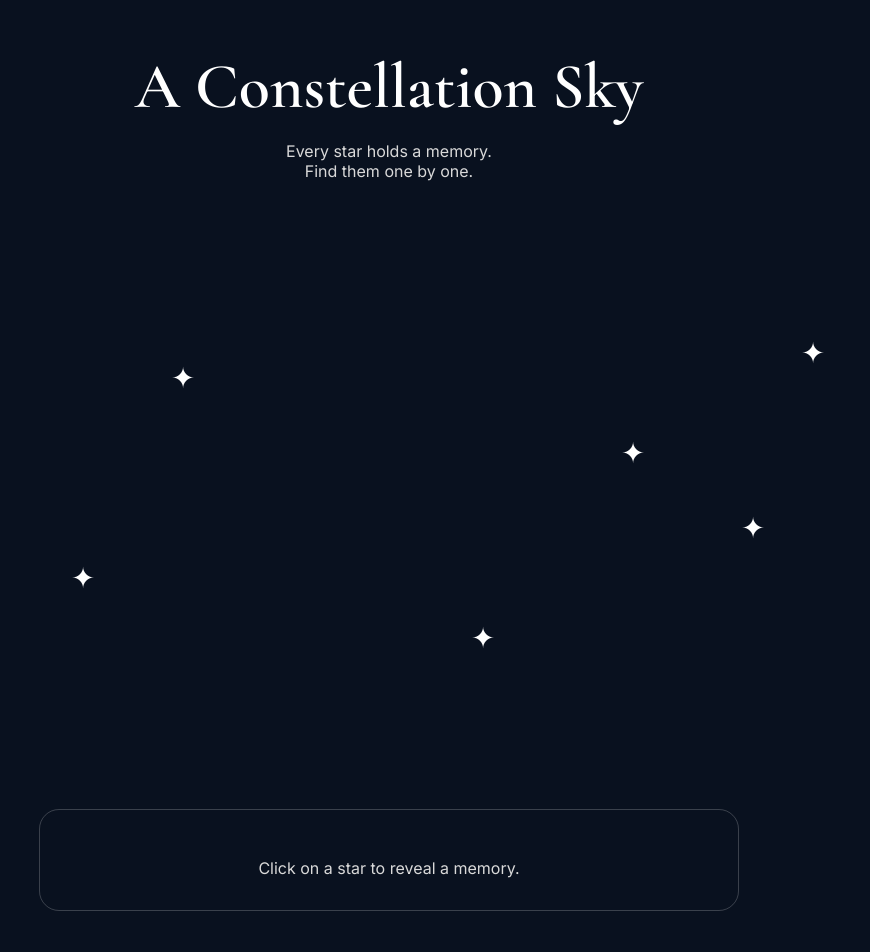
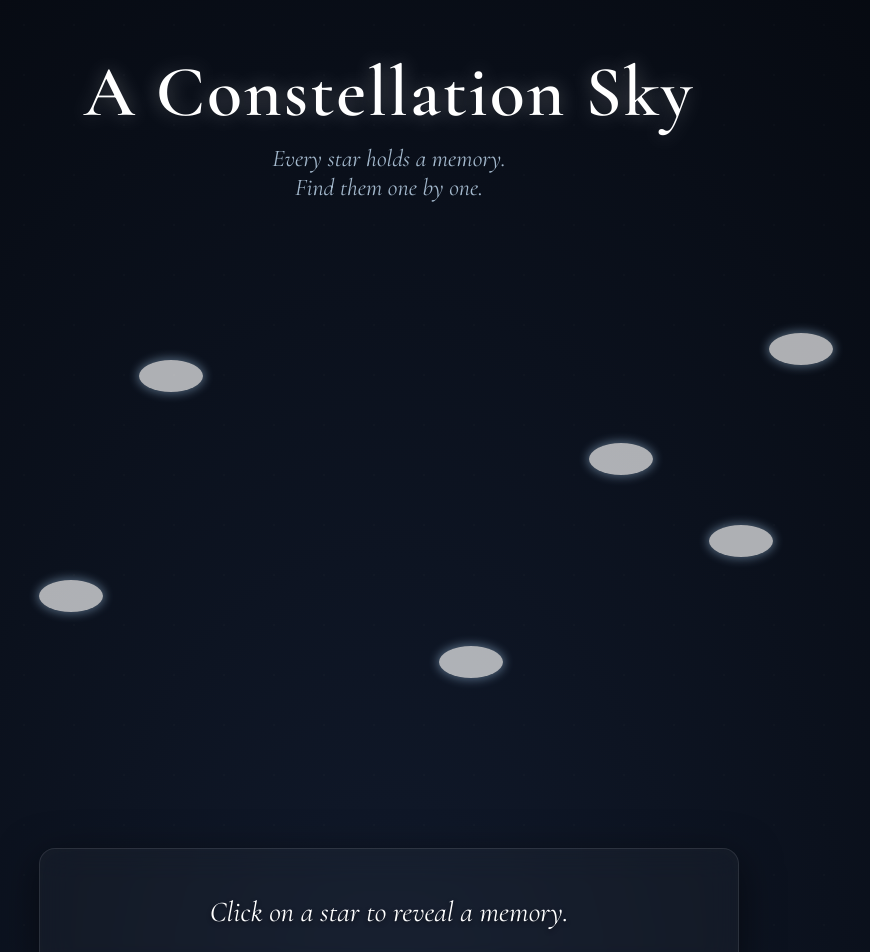
Before and after one commit to UttaraPraveen/For-Rosie, a React (Vite) app: page /constellation in a window 1280 px wide. Shown: the top 952 px of the page, without its empty margins (251-1121 px from the left). Built offline with nearby package versions, Linux system fonts and the light colour scheme.

Commit message:
constellation ui update

```diff
--- a/src/components/Intro.tsx
+++ b/src/components/Intro.tsx
@@ -1,21 +1,21 @@
-import { motion } from "framer-motion";
+import { motion, type Variants } from "framer-motion";
 
 import Sparkles from "./Sparkles";
 import "../styles/magic.css";
 import "../styles/intro.css";
 
-const container = {
+const container: Variants = {
   hidden: {},
   show: { transition: { staggerChildren: 0.18 } },
 };
 
-const line = {
+const line: Variants = {
   hidden: { opacity: 0, y: 24, filter: "blur(6px)" },
   show: {
     opacity: 1,
     y: 0,
     filter: "blur(0px)",
-    transition: { duration: 0.7, ease: [0.22, 1, 0.36, 1] },
+    transition: { duration: 0.7, ease: [0.22, 1, 0.36, 1] as const },
   },
 };
 
--- a/src/pages/Constellation.tsx
+++ b/src/pages/Constellation.tsx
@@ -1,37 +1,100 @@
-import { useState } from "react";
-
-import Star from "../components/Star";
-import { stars } from "../data/constellation";
-
+import { useState, useEffect, useRef } from "react";
+import { stars, Star as StarType } from "../data/constellation";
 import "../styles/constellation.css";
 
+// 1. Inlined and renamed to MemoryStar to avoid conflicts with your existing Star.tsx
+type MemoryStarProps = {
+  star: StarType;
+  onClick: () => void;
+  mousePos: { x: number; y: number };
+};
+
+const MemoryStar = ({ star, onClick, mousePos }: MemoryStarProps) => {
+  const starRef = useRef<HTMLButtonElement>(null);
+  const [scale, setScale] = useState(1);
+  const [glow, setGlow] = useState(0);
+
+  useEffect(() => {
+    if (starRef.current) {
+      // Calculate star's exact position on the screen
+      const rect = starRef.current.getBoundingClientRect();
+      const starX = rect.left + rect.width / 2;
+      const starY = rect.top + rect.height / 2;
+
+      // Measure distance to the mouse pointer
+      const distance = Math.hypot(mousePos.x - starX, mousePos.y - starY);
+      const maxDist = 200; // Activation radius in pixels
+
+      if (distance < maxDist) {
+        const intensity = 1 - distance / maxDist;
+        setScale(1 + intensity * 1.8);
+        setGlow(intensity);
+      } else {
+        setScale(1);
+        setGlow(0);
+      }
+    }
+  }, [mousePos]);
+
+  return (
+    <button
+      ref={starRef}
+      className="memory-star"
+      style={{
+        top: star.top,
+        left: star.left,
+        transform: `scale(${scale})`,
+        boxShadow: `0 0 ${10 + glow * 40}px ${2 + glow * 15}px rgba(180, 220, 255, ${0.4 + glow * 0.6})`,
+        backgroundColor: `rgba(255, 255, 255, ${0.7 + glow * 0.3})`,
+      }}
+      onClick={onClick}
+    />
+  );
+};
+
+// 2. The main page component
 function Constellation() {
   const [selectedMessage, setSelectedMessage] = useState(
     "Click on a star to reveal a memory."
   );
+  const [mousePos, setMousePos] = useState({ x: 0, y: 0 });
+
+  useEffect(() => {
+    const handleMouseMove = (e: MouseEvent) => {
+      setMousePos({ x: e.clientX, y: e.clientY });
+    };
+
+    window.addEventListener("mousemove", handleMouseMove);
+    return () => window.removeEventListener("mousemove", handleMouseMove);
+  }, []);
 
   return (
     <main className="constellation-page">
-      <h1>A Constellation Sky</h1>
+      <div className="space-dust"></div>
 
-      <p>
-        Every star holds a memory.
-        <br />
-        Find them one by one.
-      </p>
+      <header className="header-content">
+        <h1>A Constellation Sky</h1>
+        <p>
+          Every star holds a memory.
+          <br />
+          Find them one by one.
+        </p>
+      </header>
 
       <div className="sky">
         {stars.map((star) => (
-          <Star
+          <MemoryStar
             key={star.id}
             star={star}
+            mousePos={mousePos}
             onClick={() => setSelectedMessage(star.message)}
           />
         ))}
       </div>
 
       <div className="message-box">
-        <p>{selectedMessage}</p>
+        {/* The key prop re-triggers the fade-in animation on text change */}
+        <p key={selectedMessage}>{selectedMessage}</p>
       </div>
     </main>
   );
--- a/src/styles/constellation.css
+++ b/src/styles/constellation.css
@@ -1,43 +1,109 @@
+@import url('https://fonts.googleapis.com/css2?family=Cormorant+Garamond:ital,wght@0,400;0,600;1,400&display=swap');
+
 .constellation-page {
   min-height: 100vh;
-  background: #09111f;
+  /* Deep space radial gradient */
+  background: radial-gradient(ellipse at bottom, #111a2c 0%, #05080e 100%);
   color: white;
   text-align: center;
   padding: 3rem 2rem;
+  position: relative;
+  overflow: hidden;
+  font-family: 'Cormorant Garamond', serif;
+}
+
+.space-dust {
+  position: absolute;
+  top: 0;
+  left: 0;
+  width: 100%;
+  height: 100%;
+  background: transparent;
+  background-image: radial-gradient(rgba(255, 255, 255, 0.05) 1px, transparent 1px);
+  background-size: 50px 50px;
+  opacity: 0.3;
+  pointer-events: none;
+  z-index: 0;
+}
+
+.header-content {
+  position: relative;
+  z-index: 2;
 }
 
 .constellation-page h1 {
-  font-family: "Cormorant Garamond", serif;
-  font-size: 4rem;
+  font-size: 4.5rem;
+  font-weight: 600;
+  margin-bottom: 0.5rem;
+  letter-spacing: 2px;
+  text-shadow: 0 0 20px rgba(255, 255, 255, 0.3);
 }
 
 .constellation-page p {
-  margin-top: 1rem;
-  color: #d9d9d9;
+  font-size: 1.5rem;
+  color: #a3b8cc;
+  font-style: italic;
 }
 
 .sky {
   position: relative;
-  margin: 4rem auto;
+  margin: 3rem auto;
   width: 100%;
   max-width: 1000px;
-  height: 500px;
+  height: 550px;
   border-radius: 20px;
+  z-index: 2;
 }
 
-.star {
+/* Renamed to avoid conflicts */
+.memory-star {
   position: absolute;
-  background: transparent;
+  width: 8px;
+  height: 8px;
+  border-radius: 50%;
   border: none;
-  color: white;
-  font-size: 1.8rem;
   cursor: pointer;
+  transition: transform 0.15s ease-out, box-shadow 0.15s ease-out, background-color 0.15s ease-out;
+  animation: pulseOpacity 4s infinite alternate ease-in-out;
+}
+
+@keyframes pulseOpacity {
+  0%, 100% { opacity: 0.5; }
+  50% { opacity: 1; }
 }
 
 .message-box {
+  position: relative;
   max-width: 700px;
-  margin: auto;
-  padding: 2rem;
-  border: 1px solid rgba(255,255,255,.2);
-  border-radius: 20px;
+  margin: 2rem auto;
+  padding: 2.5rem;
+  z-index: 2;
+  background: rgba(255, 255, 255, 0.03);
+  backdrop-filter: blur(16px);
+  -webkit-backdrop-filter: blur(16px);
+  border: 1px solid rgba(255, 255, 255, 0.1);
+  border-radius: 16px;
+  box-shadow: 0 10px 40px rgba(0, 0, 0, 0.5), inset 0 0 20px rgba(255, 255, 255, 0.02);
 }
+
+.message-box p {
+  font-size: 1.8rem;
+  color: #ffffff;
+  line-height: 1.6;
+  margin: 0;
+  text-shadow: 0 2px 4px rgba(0,0,0,0.5);
+  animation: etherealFadeIn 1.2s cubic-bezier(0.25, 0.8, 0.25, 1) forwards;
+}
+
+@keyframes etherealFadeIn {
+  from {
+    opacity: 0;
+    transform: translateY(15px) scale(0.98);
+    filter: blur(4px);
+  }
+  to {
+    opacity: 1;
+    transform: translateY(0) scale(1);
+    filter: blur(0);
+  }
+}
```
